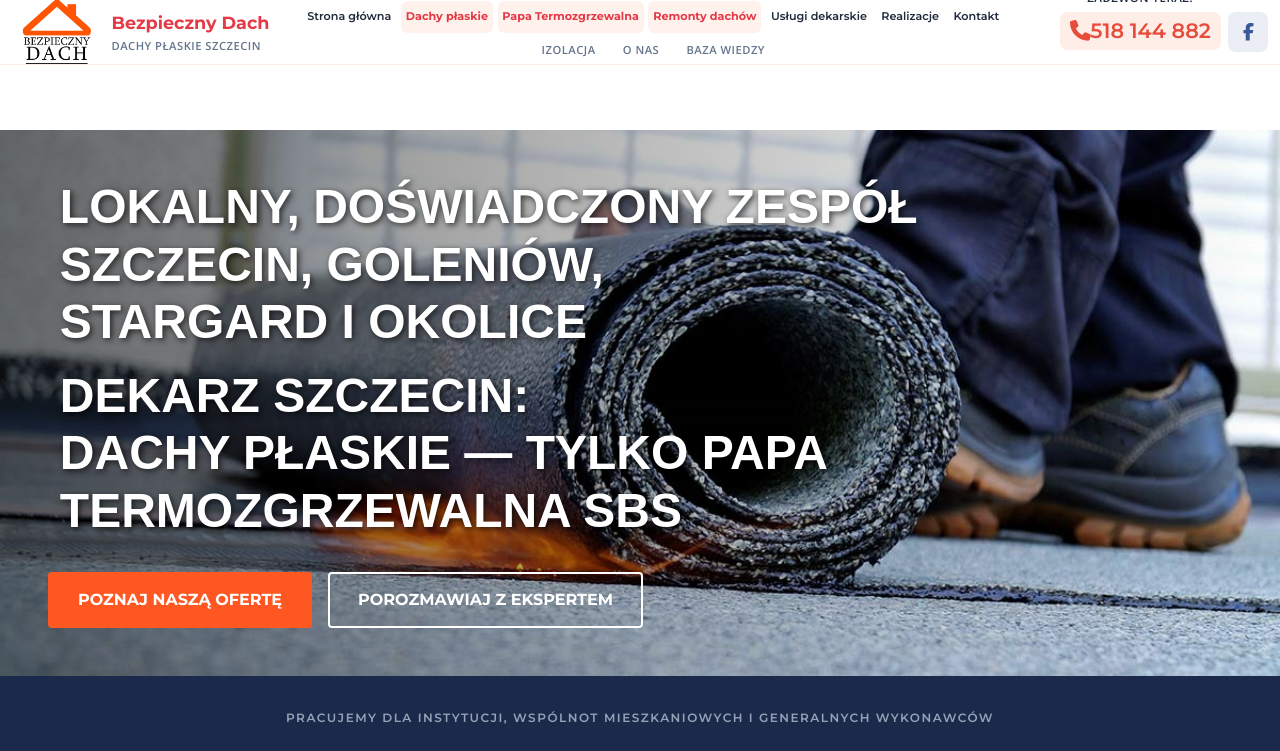
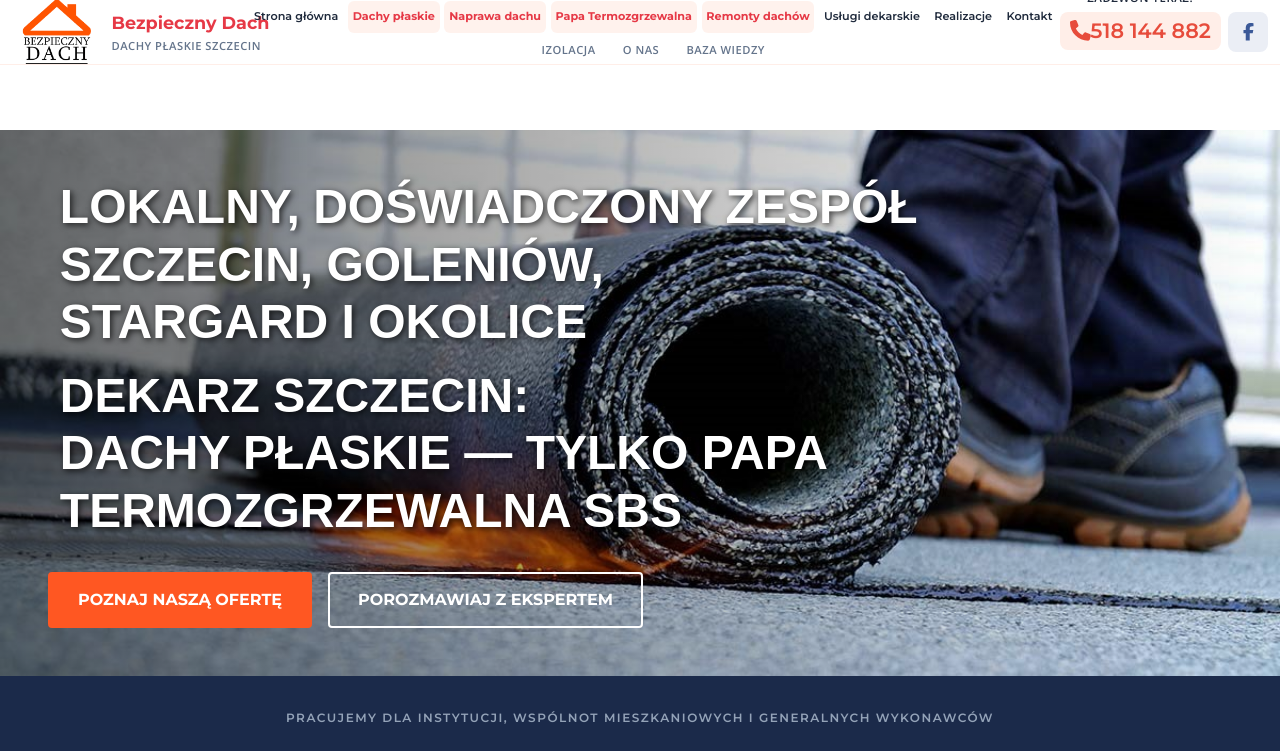
Before and after one commit to TraperRoku/RoofFrontendSite, a React (Create React App) app in the folder bezpieczny-dach/: page / in a window 1280 px wide. Shown: the top 751 px of the page. Built offline with nearby package versions, Linux system fonts and the light colour scheme; a web font is replaced by a local one.

Commit message:
responsywnosc telefony

```diff
--- a/bezpieczny-dach/src/components/Header.jsx
+++ b/bezpieczny-dach/src/components/Header.jsx
@@ -68,6 +68,7 @@ function Header() {
                     <div className="nav-primary">
                         <Link to="/" className="nav-link" onClick={closeMenu}>Strona główna</Link>
                         <Link to="/dachy-plaskie" className="nav-link featured" onClick={closeMenu}>Dachy płaskie</Link>
+                        <Link to="/naprawa-dachu-plaskiego" className="nav-link featured" onClick={closeMenu}>Naprawa dachu</Link>
                         <Link to="/krycie-papa-termozgrzewalna" className="nav-link featured" onClick={closeMenu}>Papa Termozgrzewalna</Link>
                         <Link to="/remont-dachu-z-papy" className="nav-link featured" onClick={closeMenu}>Remonty dachów</Link>
                         <Link to="/wykonawstwo" className="nav-link" onClick={closeMenu}>Usługi dekarskie</Link>
@@ -141,6 +142,7 @@ function Header() {
                         <h4>Główne usługi</h4>
                         <Link to="/" onClick={closeMenu}>Strona główna</Link>
                         <Link to="/dachy-plaskie" onClick={closeMenu} className="featured">Dachy płaskie Szczecin</Link>
+                        <Link to="/naprawa-dachu-plaskiego" onClick={closeMenu} className="featured">Naprawa dachu</Link>
                         <Link to="/krycie-papa-termozgrzewalna" onClick={closeMenu} className="featured">Papa termozgrzewalna</Link>
                         <Link to="/remont-dachu-z-papy" onClick={closeMenu} className="featured">Remonty dachów</Link>
                         <Link to="/wykonawstwo" onClick={closeMenu}>Usługi dekarskie</Link>
```
